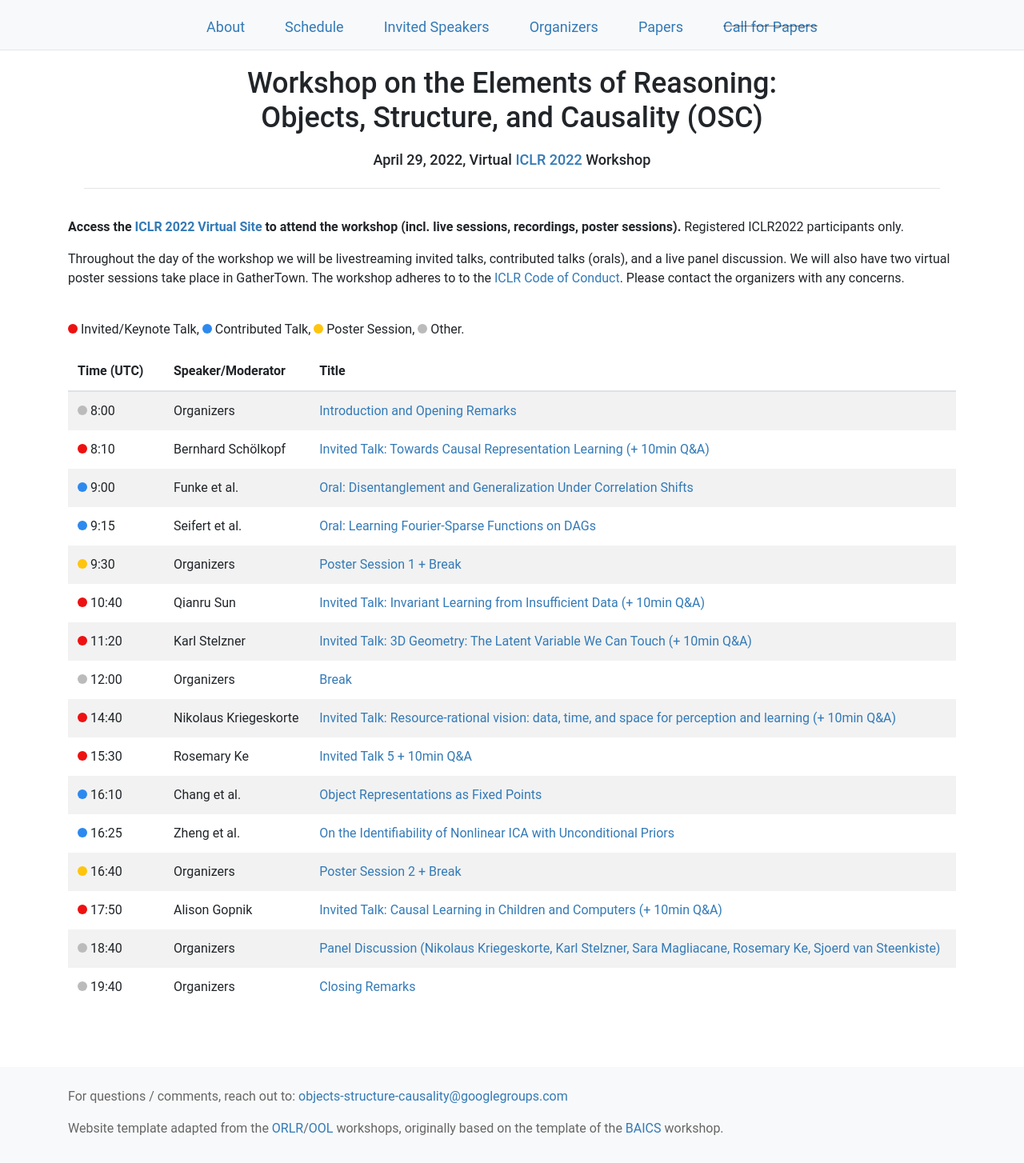
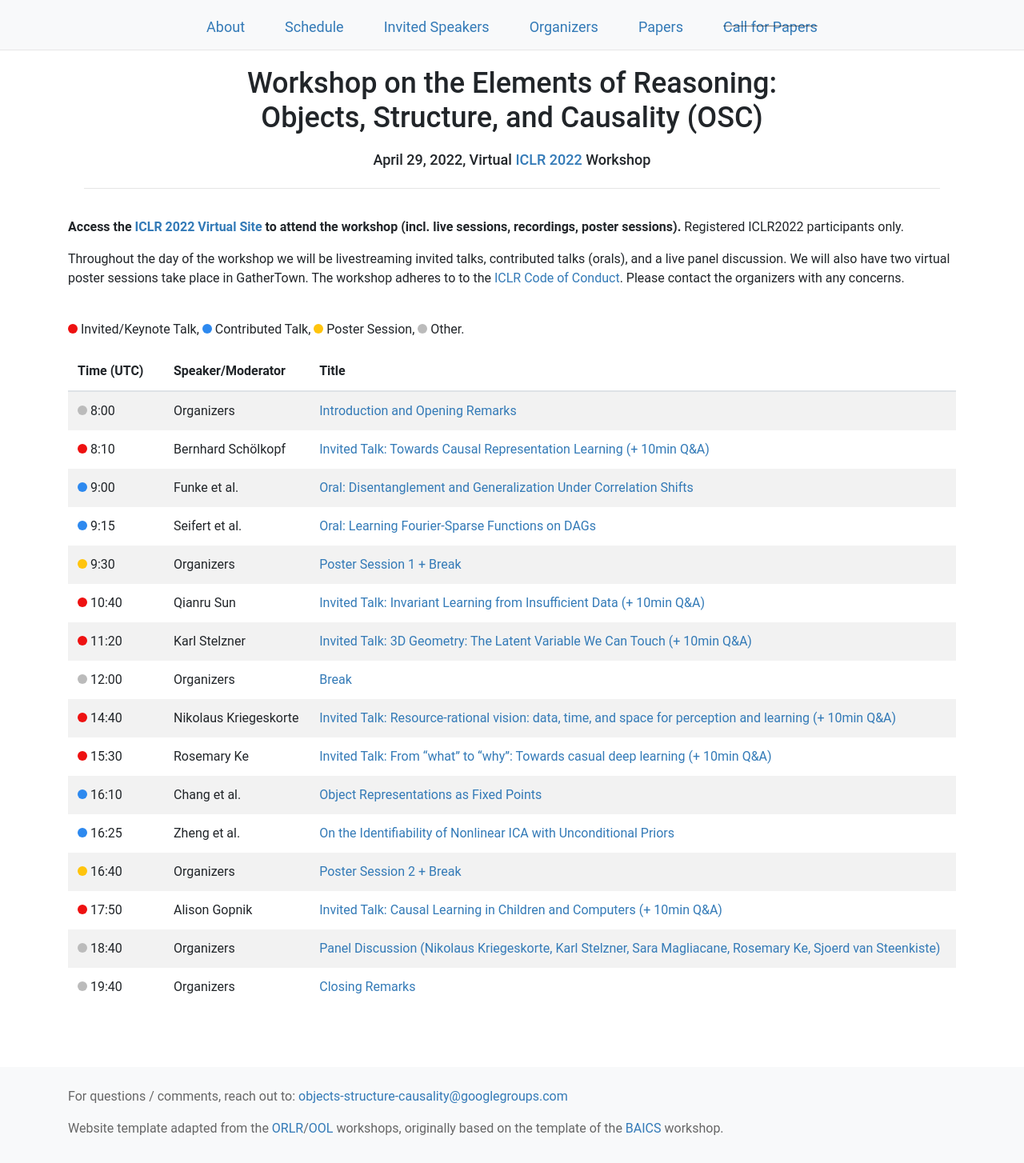
Before and after one commit to objects-structure-causality/objects-structure-causality.github.io, a Jekyll site: the page built from schedule.html, in a window 1280 px wide. Shown: the whole page at 80% size. Built offline with Jekyll 4.4.1, drawn with Linux system fonts in a browser that asks for light colours; nearby versions of some CDN libraries.

Commit message:
Update schedule.html

```diff
--- a/schedule.html
+++ b/schedule.html
@@ -69,7 +69,7 @@ The workshop adheres to to the <a href="https://iclr.cc/public/CodeOfConduct">IC
     <tr>
       <td><span class="dot-invited-talk"></span> <span class="time-value">15:30</span></td>
       <td> Rosemary Ke</td>
-      <td><a href="https://iclr.cc/virtual/2022/workshop/4554">Invited Talk 5 + 10min Q&A</a></td>
+      <td><a href="https://iclr.cc/virtual/2022/workshop/4554">Invited Talk: From “what” to “why”: Towards casual deep learning (+ 10min Q&A)</a></td>
     </tr>
     <tr>
       <td><span class="dot-contributed-talk"></span> <span class="time-value">16:10</span></td>
```
